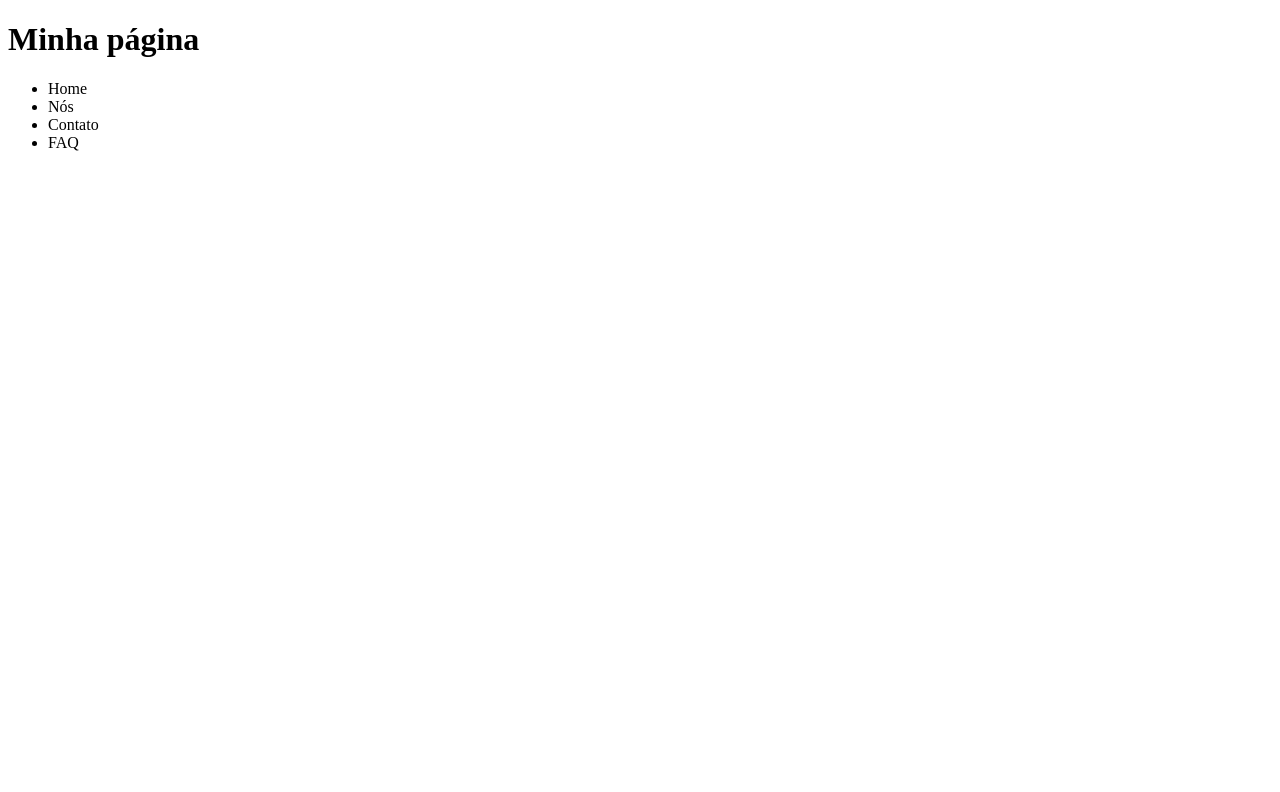
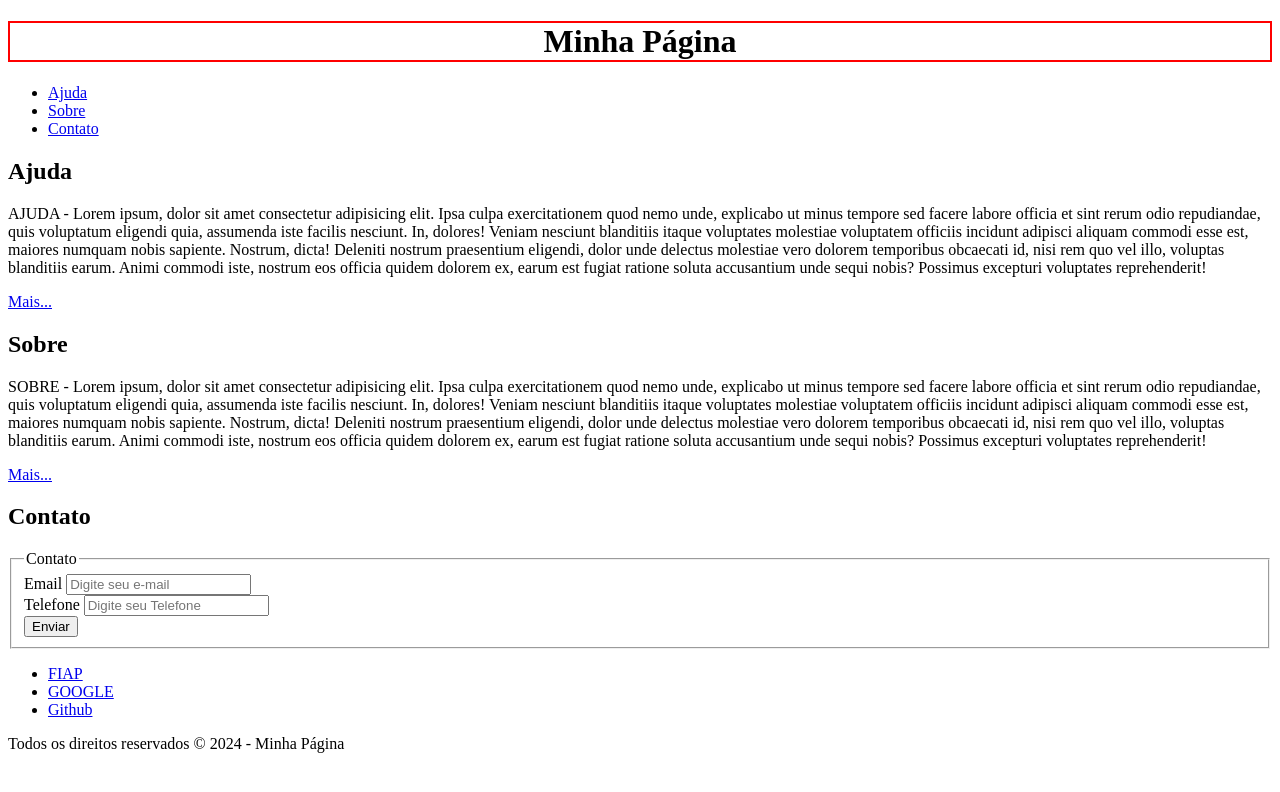
Before and after one commit to yamamotolucas/primeiro-projeto, a plain HTML site: page index.html in a window 1280 px wide. Drawn offline with Linux system fonts and the light colour scheme.

Commit message:
Add Sec/Form/Foot

```diff
--- a/index.html
+++ b/index.html
@@ -1,33 +1,111 @@
 <!-- Este é um comentário em HTML. -->
-<!DOCTYPE html> <!-- Este é o DTD do HTML5-->
-<!-- O DTD é o document type definition, ele diz ao browser a versão do HTML que deve ser carregado. -->
+<!DOCTYPE html>
+<!-- Esse é o DTD do HTML5. -->
+<!-- O DTD é o document type definition, ele diz ao BROWSER a versão do HTML que deve ser carregada. -->
 
-<html>
-<!-- primeiro filho do html. head -->
-
+<html lang="pt-br">
   <head>
-	<!-- Tags de meta-dados, filhas de head. meta -->
-		<meta charset="UTF-8">
-		<meta name "viewport" content="width:device-width", initial-scale="1.0">
-		<title> Exemplo </title>
+    <!--Tags de meta-dados, filhas de head. meta -->
+    <meta charset="UTF-8" />
+    <!-- A viewport faz parte da responsividade da página. -->
+    <meta name="viewport" content="width:device-width, initial-scale=1.0" />
+    <title>Página Básica</title>
   </head>
-
   <!-- segundo filho do html. body -->
   <body>
     <div class="container">
       <header class="cabecalho">
-				<h1>Minha página</h1>
-
+        <h1 style="text-align: center; border: solid 2px #ff0000">
+          Minha Página
+        </h1>
         <nav>
           <ul>
-						<li>Home</li>
-						<li>Nós</li>
-						<li>Contato</li>
-						<li>FAQ</li>
+            <li><a href="#">Ajuda</a></li>
+            <li><a href="#">Sobre</a></li>
+            <li><a href="#">Contato</a></li>
           </ul>
         </nav>
       </header>
+
+      <section class="conteudo">
+        <div>
+          <h2>Ajuda</h2>
+          <p>
+            <span>AJUDA</span> - Lorem ipsum, dolor sit amet consectetur
+            adipisicing elit. Ipsa culpa exercitationem quod nemo unde,
+            explicabo ut minus tempore sed facere labore officia et sint rerum
+            odio repudiandae, quis voluptatum eligendi quia, assumenda iste
+            facilis nesciunt. In, dolores! Veniam nesciunt blanditiis itaque
+            voluptates molestiae voluptatem officiis incidunt adipisci aliquam
+            commodi esse est, maiores numquam nobis sapiente. Nostrum, dicta!
+            Deleniti nostrum praesentium eligendi, dolor unde delectus molestiae
+            vero dolorem temporibus obcaecati id, nisi rem quo vel illo,
+            voluptas blanditiis earum. Animi commodi iste, nostrum eos officia
+            quidem dolorem ex, earum est fugiat ratione soluta accusantium unde
+            sequi nobis? Possimus excepturi voluptates reprehenderit!
+          </p>
+          <a href="#">Mais...</a>
         </div>
+        <div>
+          <h2>Sobre</h2>
+          <p>
+            <span>SOBRE</span> - Lorem ipsum, dolor sit amet consectetur
+            adipisicing elit. Ipsa culpa exercitationem quod nemo unde,
+            explicabo ut minus tempore sed facere labore officia et sint rerum
+            odio repudiandae, quis voluptatum eligendi quia, assumenda iste
+            facilis nesciunt. In, dolores! Veniam nesciunt blanditiis itaque
+            voluptates molestiae voluptatem officiis incidunt adipisci aliquam
+            commodi esse est, maiores numquam nobis sapiente. Nostrum, dicta!
+            Deleniti nostrum praesentium eligendi, dolor unde delectus molestiae
+            vero dolorem temporibus obcaecati id, nisi rem quo vel illo,
+            voluptas blanditiis earum. Animi commodi iste, nostrum eos officia
+            quidem dolorem ex, earum est fugiat ratione soluta accusantium unde
+            sequi nobis? Possimus excepturi voluptates reprehenderit!
+          </p>
+          <a href="#">Mais...</a>
+        </div>
+        <div>
+          <h2>Contato</h2>
+          <form>
+            <fieldset>
+              <legend>Contato</legend>
+              <div>
+                <label for="idEmail">Email</label>
+                <input
+                  type="email"
+                  name="txtEmail"
+                  id="idEmail"
+                  placeholder="Digite seu e-mail"
+                />
+              </div>
+              <div>
+                <label for="idTel">Telefone</label>
+                <input
+                  type="tel"
+                  name="txtTel"
+                  id="idTel"
+                  placeholder="Digite seu Telefone"
+                />
+              </div>
+              <div>
+                <button type="button">Enviar</button>
+              </div>
+            </fieldset>
+          </form>
+        </div>
+      </section>
 
+      <footer class="rodape">
+        <nav class="menu">
+          <ul>
+            <li><a href="#">FIAP</a></li>
+            <li><a href="#">GOOGLE</a></li>
+            <li><a href="#">Github</a></li>
+          </ul>
+        </nav>
+
+        <p>Todos os direitos reservados &copy; 2024 - Minha Página</p>
+      </footer>
+    </div>
   </body>
 </html>
```
Lines whose indentation alone changed are shown as unchanged.
